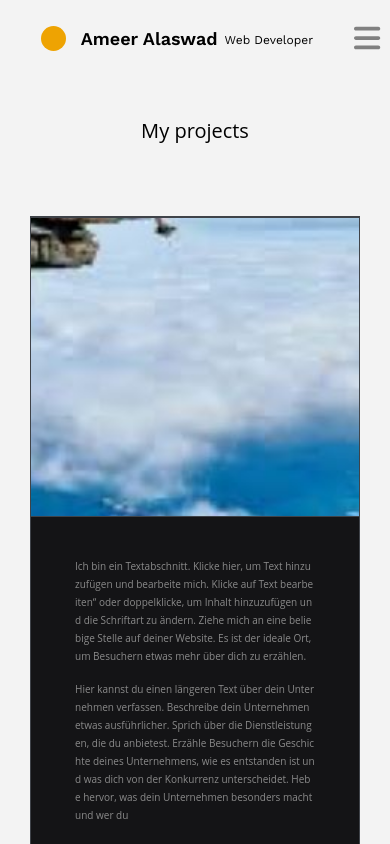
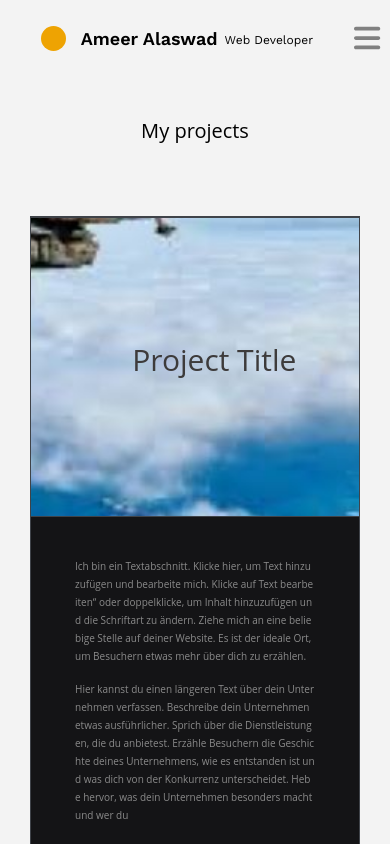
Before and after one commit to NagIbrahim/A-Profile, a React (Create React App) app: page /projects in a window 390 px wide. Shown: the top 844 px of the page. Built offline with nearby package versions, Linux system fonts and the light colour scheme.

Commit message:
add title to the project

```diff
--- a/src/components/Card.jsx
+++ b/src/components/Card.jsx
@@ -11,8 +11,10 @@ function Card({description1,description2,imageSrc,layout}) {
     <div   id="card"  className={` ${layout}`}>
 
       <div id="card-img" >
+      <div  id="project-title"><p>Project Title</p></div>
        {/*  <img src={imageSrc} alt="img" /> */ }
        <img src={imageSrc} alt="img" />
+
       </div>
       <div className="c-txt">
         <div className="txt-w">
@@ -23,20 +25,8 @@ function Card({description1,description2,imageSrc,layout}) {
        <div id="p2">
           <p>{description2}</p>
        </div>
-      {/* <div id="b">
-        <div id="t"></div>
-       <div id="tools">
-       <span><FaHtml5 className='icon' /></span>
-       <span>  <FaCss3Alt className='icon' /> </span>
-       <span><IoLogoJavascript className='icon' /> </span>
-       <span><BiLogoTypescript  className='icon' /></span>
-       <span> <FaReact className='icon' /></span>
-
-       </div> */}
-
 
        </div>
-
 
        <div id="tools">
        <span><FaHtml5 className='icon' /></span>
--- a/src/components/card.css
+++ b/src/components/card.css
@@ -11,14 +11,33 @@
 #card-img{
    width:630px;
    height:630px;
+   position: relative;
    border:1px solid rgb(63,67,73);
 }
 
 #card-img img{
+
    width:100%;
    height: 100%;
    object-fit: cover;
 }
+
+
+#project-title{
+   position:absolute;
+   top:40%;
+   left:35%;
+}
+
+
+#project-title p{
+   font-family: "open sans";
+   color:rgb(61, 59, 59);
+   font-size:30px;
+   font-weight:400;
+}
+
+
 .c-txt{
    width:950px;
    height:630px;
@@ -84,8 +103,15 @@
       font-size: 10px;
    }
 
+}
 
+@media only screen and (max-width:900px) {
+   #project-title{
+      top:40%;
+      left:40%;
+   }
 }
+
 
 
 
```
